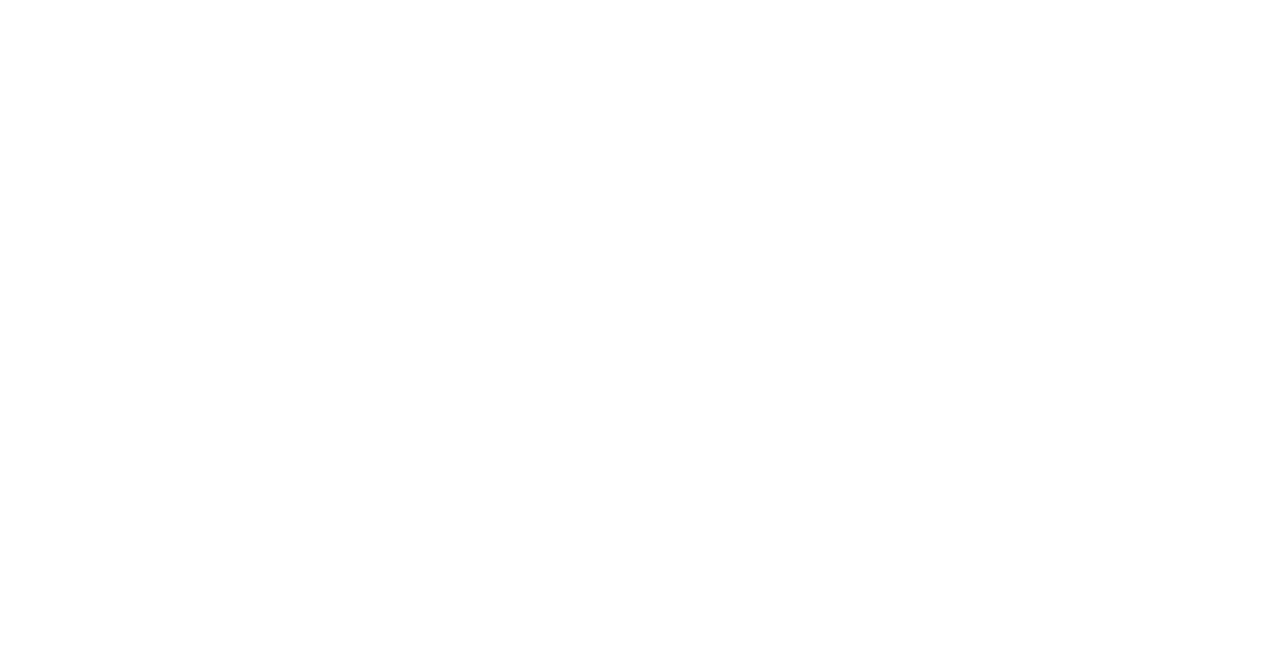
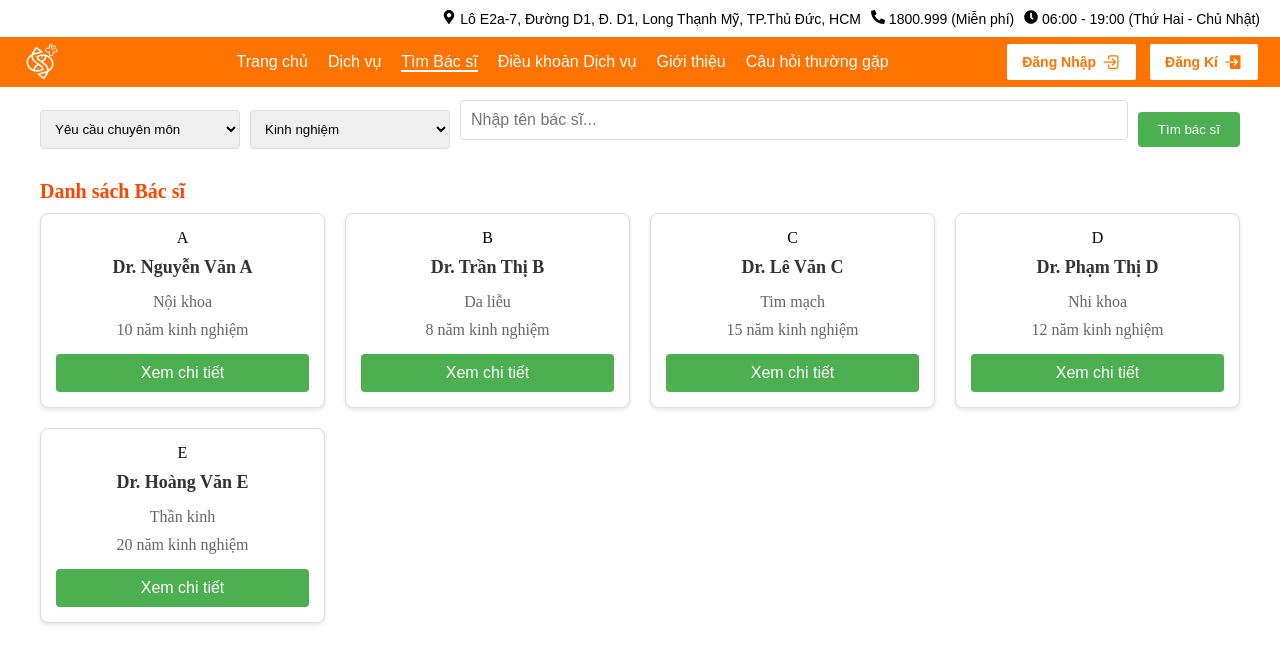
Before and after one commit to nam-techie/SE1872_KoiVeterinaryService, a React (Vite) app in the folder FRONTEND/: page /doctor-list in a window 1280 px wide. Before the commit this address had no page. Shown: the top 664 px of the page. Built offline with nearby package versions, Linux system fonts and the light colour scheme.

Commit message:
Done Find Doctor demo

```diff
--- a/FRONTEND/src/App.jsx
+++ b/FRONTEND/src/App.jsx
@@ -15,6 +15,7 @@
 import ResetPassword from "./pages/ResetPassword.jsx";
 import FAQPage from "./pages/FAQPage.jsx";
 import TermAndRefund from "./pages/TermAndRefund.jsx";
+import FindDoctor from './pages/FindDoctor';
 
 
 function App() {
@@ -39,6 +40,7 @@
                     <Route path="/loading" element={<PublicRoute><LoadingCat/></PublicRoute>}/>
                     <Route path="/faqs" element={<PublicRoute><FAQPage/></PublicRoute>}/>
                     <Route path="/terms" element={<PublicRoute><TermAndRefund/></PublicRoute>}/>
+                    <Route path="/doctor-list" element={<PublicRoute><FindDoctor/></PublicRoute>}/>
 
                     {/* Trang không cho phép truy cập nếu đã đăng nhập (có token) */}
                     <Route path="/login" element={<RestrictedRoute><Login/></RestrictedRoute>}/>
@@ -53,13 +55,13 @@
 
                     Trang chỉ doctor và admin truy cập được
                     <Route path="/doctor/doctor-dashboard" element={
-                        <RoleBasedRoute allowedRoles={['DOCTOR', 'ADMIN']}>
+                        <RoleBasedRoute allowedRoles={['VETERINARY', 'ADMIN']}>
                             <DoctorDashBoard/>
                         </RoleBasedRoute>
                     }/>
 
                     <Route path="/doctor/doctor-appointment" element={
-                        <RoleBasedRoute allowedRoles={['DOCTOR', 'ADMIN']}>
+                        <RoleBasedRoute allowedRoles={['VETERINARY', 'ADMIN']}>
                             <DoctorAppointment/>
                         </RoleBasedRoute>
                     }/>
--- /dev/null
+++ b/FRONTEND/src/pages/FindDoctor.jsx
@@ -0,0 +1,130 @@
+import React, {useState} from 'react';
+import {CustomerNavBar} from '../components/Navbar';
+import styles from '../styles/FindDoctor.module.css';
+
+const doctorsData = [
+    {
+        id: 1,
+        name: "Dr. Nguyễn Văn A",
+        specialty: "Nội khoa",
+        experience: "10 năm",
+        description: "Bác sĩ Nguyễn Văn A có hơn 10 năm kinh nghiệm trong lĩnh vực Nội khoa. Chuyên điều trị các bệnh về tim mạch và hô hấp."
+    },
+    {
+        id: 2,
+        name: "Dr. Trần Thị B",
+        specialty: "Da liễu",
+        experience: "8 năm",
+        description: "Bác sĩ Trần Thị B là chuyên gia trong lĩnh vực Da liễu với 8 năm kinh nghiệm. Chuyên điều trị các bệnh về da và thẩm mỹ."
+    },
+    {
+        id: 3,
+        name: "Dr. Lê Văn C",
+        specialty: "Tim mạch",
+        experience: "15 năm",
+        description: "Bác sĩ Lê Văn C có 15 năm kinh nghiệm trong lĩnh vực Tim mạch. Chuyên điều trị các bệnh về tim và mạch máu."
+    },
+    {
+        id: 4,
+        name: "Dr. Phạm Thị D",
+        specialty: "Nhi khoa",
+        experience: "12 năm",
+        description: "Bác sĩ Phạm Thị D là chuyên gia Nhi khoa với 12 năm kinh nghiệm. Chuyên điều trị các bệnh ở trẻ em và chăm sóc sức khỏe trẻ em."
+    },
+    {
+        id: 5,
+        name: "Dr. Hoàng Văn E",
+        specialty: "Thần kinh",
+        experience: "20 năm",
+        description: "Bác sĩ Hoàng Văn E có 20 năm kinh nghiệm trong lĩnh vực Thần kinh. Chuyên điều trị các bệnh về não và hệ thần kinh."
+    },
+];
+
+function FindDoctor() {
+    const [searchTerm, setSearchTerm] = useState('');
+    const [specialty, setSpecialty] = useState('');
+    const [experience, setExperience] = useState('');
+    const [selectedDoctor, setSelectedDoctor] = useState(null);
+
+    const filteredDoctors = doctorsData.filter(doctor =>
+        doctor.name.toLowerCase().includes(searchTerm.toLowerCase()) &&
+        (specialty === '' || doctor.specialty === specialty) &&
+        (experience === '' || parseInt(doctor.experience) >= parseInt(experience))
+    );
+
+    const handleDoctorClick = (doctor) => {
+        setSelectedDoctor(doctor);
+    };
+
+    return (
+        <div>
+            <CustomerNavBar/>
+            <div className={styles.findDoctorContainer}>
+                <h1>Tìm Bác sĩ</h1>
+                <div className={styles.filterContainer}>
+                    <select
+                        className={styles.filterSelect}
+                        value={specialty}
+                        onChange={(e) => setSpecialty(e.target.value)}
+                    >
+                        <option value="">Yêu cầu chuyên môn</option>
+                        <option value="Nội khoa">Nội khoa</option>
+                        <option value="Da liễu">Da liễu</option>
+                        <option value="Tim mạch">Tim mạch</option>
+                        <option value="Nhi khoa">Nhi khoa</option>
+                        <option value="Thần kinh">Thần kinh</option>
+                    </select>
+                    <select
+                        className={styles.filterSelect}
+                        value={experience}
+                        onChange={(e) => setExperience(e.target.value)}
+                    >
+                        <option value="">Kinh nghiệm</option>
+                        <option value="5">5 năm trở lên</option>
+                        <option value="10">10 năm trở lên</option>
+                        <option value="15">15 năm trở lên</option>
+                    </select>
+                    <input
+                        type="text"
+                        placeholder="Nhập tên bác sĩ..."
+                        value={searchTerm}
+                        onChange={(e) => setSearchTerm(e.target.value)}
+                        className={styles.searchInput}
+                    />
+                    <button className={styles.searchButton}>Tìm bác sĩ</button>
+                </div>
+                <h2>Danh sách Bác sĩ</h2>
+                <div className={styles.doctorGrid}>
+                    {filteredDoctors.map(doctor => (
+                        <div key={doctor.id} className={styles.doctorCard}>
+                            <div className={styles.avatarContainer}>
+                                <div className={styles.avatar}>
+                                    {doctor.name.split(' ').pop().charAt(0)}
+                                </div>
+                            </div>
+                            <h3 className={styles.doctorName}>{doctor.name}</h3>
+                            <p className={styles.doctorSpecialty}>{doctor.specialty}</p>
+                            <p className={styles.doctorExperience}>{doctor.experience} kinh nghiệm</p>
+                            <button className={styles.detailButton} onClick={() => handleDoctorClick(doctor)}>Xem chi
+                                tiết
+                            </button>
+                        </div>
+                    ))}
+                </div>
+                {selectedDoctor && (
+                    <div className={styles.modal}>
+                        <div className={styles.modalContent}>
+                            <h2>{selectedDoctor.name}</h2>
+                            <p><strong>Chuyên khoa:</strong> {selectedDoctor.specialty}</p>
+                            <p><strong>Kinh nghiệm:</strong> {selectedDoctor.experience}</p>
+                            <p>{selectedDoctor.description}</p>
+                            <button onClick={() => setSelectedDoctor(null)}>Đóng</button>
+                        </div>
+                    </div>
+                )}
+            </div>
+        </div>
+    );
+}
+
+export default FindDoctor;
--- a/FRONTEND/src/routes/workingRoutes.jsx
+++ b/FRONTEND/src/routes/workingRoutes.jsx
@@ -6,7 +6,7 @@
     const role = localStorage.getItem('role')?.trim();  // Lưu vai trò của người dùng và loại bỏ khoảng trắng
 
     // Nếu vai trò là doctor, điều hướng đến trang khác (ví dụ: trang dashboard của bác sĩ)
-    if (role === 'DOCTOR') {
+    if (role === 'VETERINARY') {
         return <Navigate to="/doctor/doctor-dashboard" />;
     }
 
@@ -25,7 +25,7 @@
     const role = localStorage.getItem('role'); // Lấy role từ localStorage
 
     // Nếu đã có token và role là DOCTOR, điều hướng về dashboard của doctor
-    if (token && role === 'DOCTOR') {
+    if (token && role === 'VETERINARY') {
         return <Navigate to="/doctor/doctor-dashboard" />;
     }
 
@@ -61,7 +61,7 @@
     // Nếu không có token hoặc vai trò không hợp lệ
     if (!token || !allowedRoles.includes(userRole)) {
         // Điều hướng khác nhau dựa trên vai trò người dùng
-        if (userRole === 'DOCTOR') {
+        if (userRole === 'VETERINARY') {
             return <Navigate to="/doctor/doctor-dashboard" />;
         } else {
             return <Navigate to="/login" />;
--- /dev/null
+++ b/FRONTEND/src/styles/FindDoctor.module.css
@@ -0,0 +1,164 @@
+.findDoctorContainer {
+    max-width: 1200px;
+    margin: 0 auto;
+    padding: 20px;
+}
+
+.searchInput {
+    width: 100%;
+    padding: 10px;
+    margin-bottom: 20px;
+    font-size: 16px;
+    border: 1px solid #ddd;
+    border-radius: 4px;
+}
+
+.doctorGrid {
+    display: grid;
+    grid-template-columns: repeat(auto-fill, minmax(250px, 1fr));
+    gap: 20px;
+}
+
+.doctorCard {
+    border: 1px solid #ddd;
+    border-radius: 8px;
+    padding: 15px;
+    text-align: center;
+    background-color: #fff;
+    box-shadow: 0 2px 4px rgba(0,0,0,0.1);
+    display: flex;
+    flex-direction: column;
+    justify-content: space-between;
+}
+
+.doctorImage {
+    width: 150px;
+    height: 150px;
+    border-radius: 50%;
+    object-fit: cover;
+    margin: 0 auto 10px;
+}
+
+.doctorCard h3 {
+    margin: 10px 0;
+    font-size: 18px;
+    color: #333;
+}
+
+.doctorCard p {
+    margin: 5px 0;
+    color: #666;
+}
+
+.bookButton {
+    background-color: #4CAF50;
+    color: white;
+    border: none;
+    padding: 10px 20px;
+    text-align: center;
+    text-decoration: none;
+    display: inline-block;
+    font-size: 16px;
+    margin-top: 10px;
+    cursor: pointer;
+    border-radius: 4px;
+    transition: background-color 0.3s;
+}
+
+.bookButton:hover {
+    background-color: #45a049;
+}
+
+.filterContainer {
+    display: flex;
+    justify-content: space-between;
+    align-items: center;
+    margin-bottom: 20px;
+    gap: 10px;
+}
+
+.filterSelect {
+    padding: 10px;
+    border: 1px solid #ddd;
+    border-radius: 4px;
+    flex: 1;
+    max-width: 200px;
+}
+
+.searchInput {
+    padding: 10px;
+    border: 1px solid #ddd;
+    border-radius: 4px;
+    flex: 2;
+}
+
+.searchButton {
+    padding: 10px 20px;
+    background-color: #4CAF50;
+    color: white;
+    border: none;
+    border-radius: 4px;
+    cursor: pointer;
+    white-space: nowrap;
+}
+
+.searchButton:hover {
+    background-color: #45a049;
+}
+
+.detailButton {
+    background-color: #4CAF50;
+    color: white;
+    border: none;
+    padding: 10px 20px;
+    text-align: center;
+    text-decoration: none;
+    display: inline-block;
+    font-size: 16px;
+    margin-top: 10px;
+    cursor: pointer;
+    border-radius: 4px;
+    transition: background-color 0.3s;
+}
+
+.detailButton:hover {
+    background-color: #45a049;
+}
+
+.modal {
+    position: fixed;
+    top: 0;
+    left: 0;
+    width: 100%;
+    height: 100%;
+    background-color: rgba(0, 0, 0, 0.5);
+    display: flex;
+    justify-content: center;
+    align-items: center;
+}
+
+.modalContent {
+    background-color: white;
+    padding: 20px;
+    border-radius: 8px;
+    max-width: 500px;
+    width: 100%;
+}
+
+.modalContent h2 {
+    margin-top: 0;
+}
+
+.modalContent button {
+    margin-top: 10px;
+    padding: 10px 20px;
+    background-color: #4CAF50;
+    color: white;
+    border: none;
+    border-radius: 4px;
+    cursor: pointer;
+}
+
+.modalContent button:hover {
+    background-color: #45a049;
+}
```
